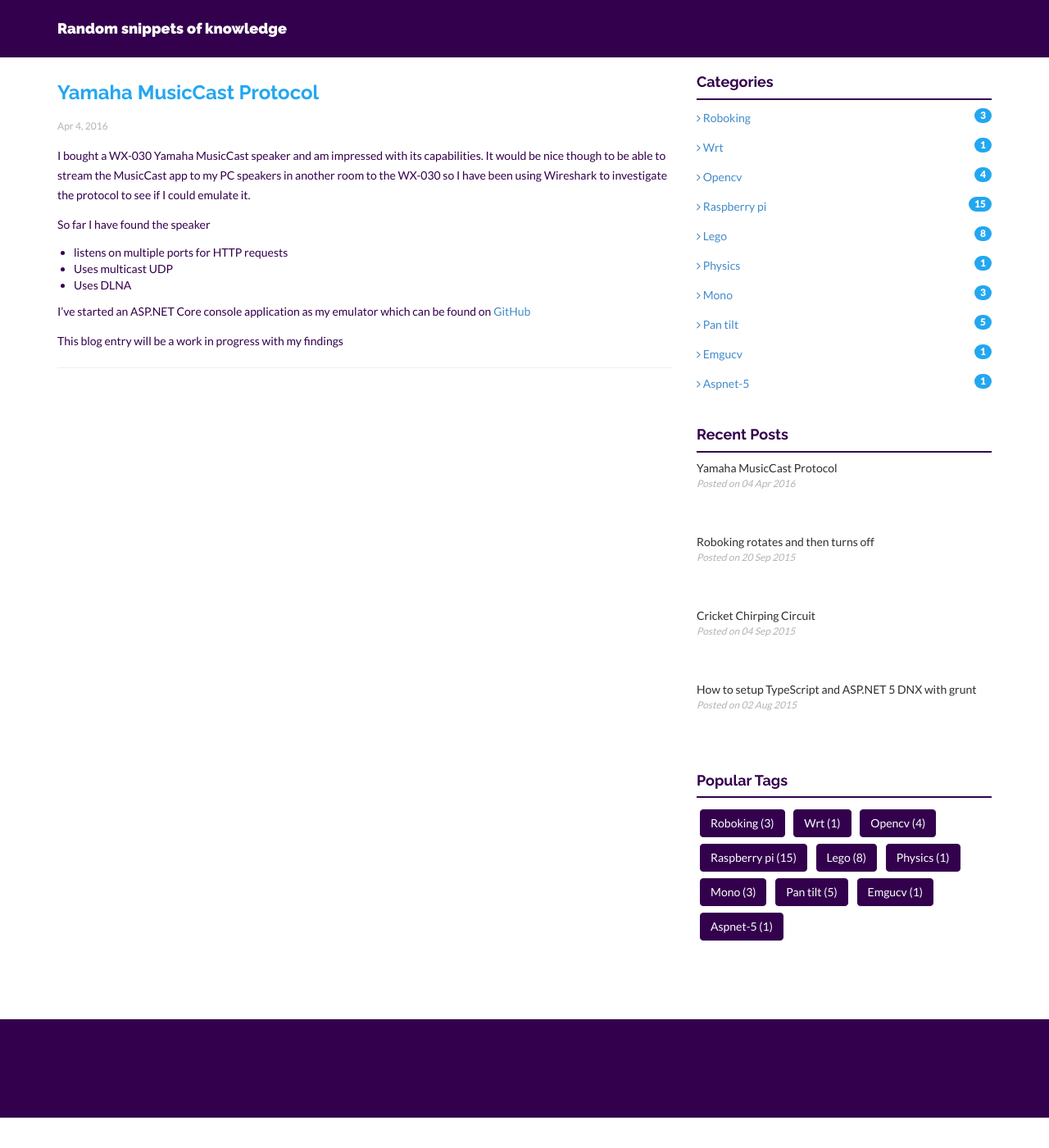
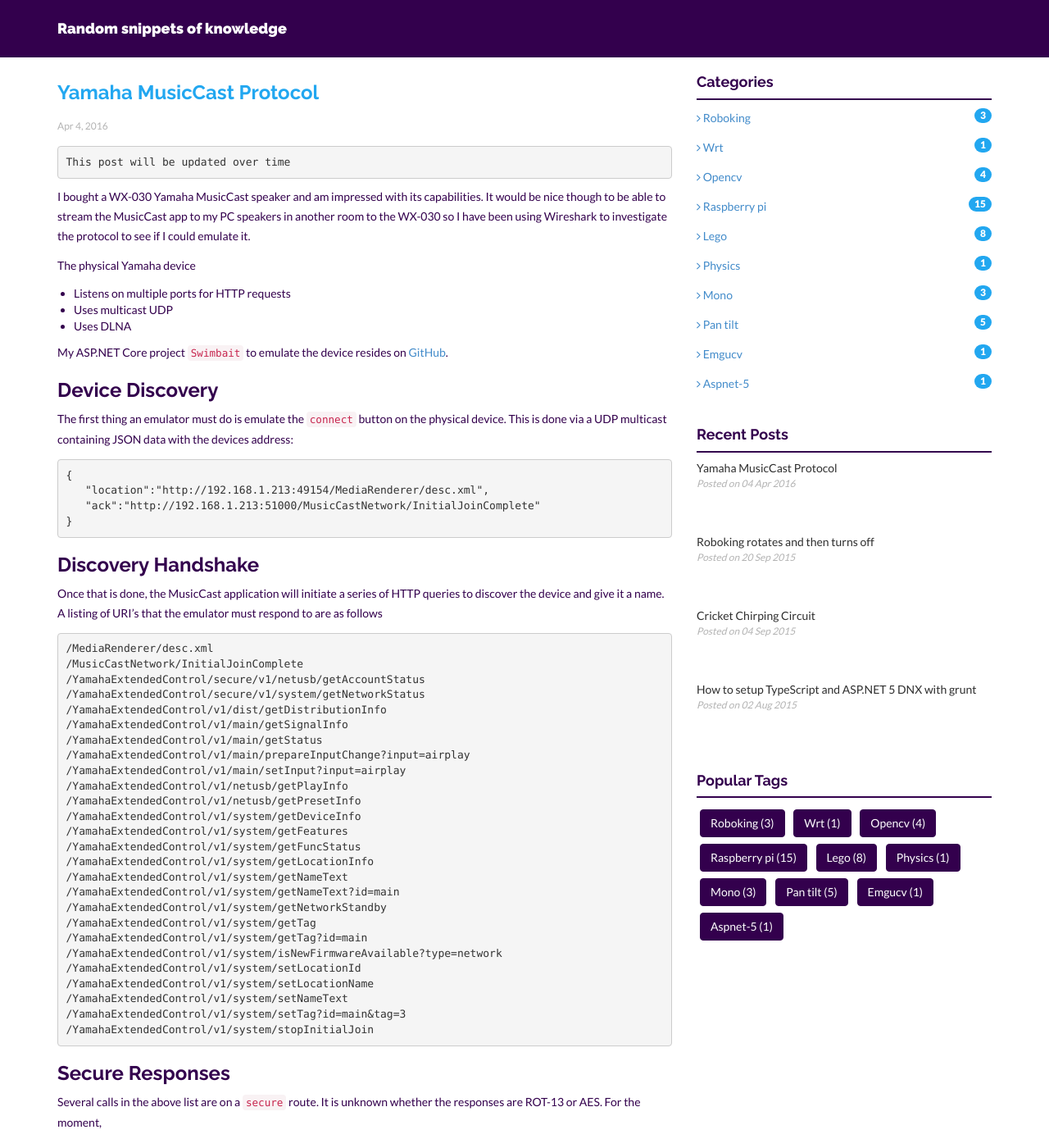
Before and after one commit to neutmute/neutmute.github.io, a Jekyll site: the page built from _posts/blog/2016-04-04-Yamaha-Musiccast-Protocol.md, in a window 1280 px wide and 1400 px high. Shown: the whole window at 82% size. Built offline with Jekyll 4.4.1, drawn with Linux system fonts in a browser that asks for light colours; nearby versions of some CDN libraries; comment, search, counter and statistics services are not loaded.

Commit message:
more findings

```diff
--- a/_posts/blog/2016-04-04-Yamaha-Musiccast-Protocol.md
+++ b/_posts/blog/2016-04-04-Yamaha-Musiccast-Protocol.md
@@ -8,18 +8,63 @@
 - yamaha
 excerpt: Attempts to reverse engineer the Yamaha MusicCast protocol
 ---
+
+    This post will be updated over time
+
 I bought a WX-030 Yamaha MusicCast speaker and am impressed with its capabilities. It would be nice though to be able to stream the MusicCast app to my PC speakers
 in another room to the WX-030 so I have been using Wireshark to investigate the protocol to see if I could emulate it.
 
-So far I have found the speaker
 
-
-- listens on multiple ports for HTTP requests
+The physical Yamaha device
+- Listens on multiple ports for HTTP requests
 - Uses multicast UDP
 - Uses DLNA
 
-I've started an ASP.NET Core console application as my emulator which can be found on [GitHub](https://github.com/neutmute/swimbait)
+My ASP.NET Core project `Swimbait` to emulate the device resides on [GitHub](https://github.com/neutmute/swimbait).
 
-This blog entry will be a work in progress with my findings
+### Device Discovery
+The first thing an emulator must do is emulate the `connect` button on the physical device.
+This is done via a UDP multicast containing JSON data with the devices address:
+
+    {
+       "location":"http://192.168.1.213:49154/MediaRenderer/desc.xml",
+       "ack":"http://192.168.1.213:51000/MusicCastNetwork/InitialJoinComplete"
+    }
+
+
+### Discovery Handshake
+Once that is done, the MusicCast application will initiate a series of HTTP queries to discover the device and give it a name. A listing of URI's that the emulator must respond to are as follows
+
+	/MediaRenderer/desc.xml
+    /MusicCastNetwork/InitialJoinComplete
+    /YamahaExtendedControl/secure/v1/netusb/getAccountStatus
+    /YamahaExtendedControl/secure/v1/system/getNetworkStatus
+    /YamahaExtendedControl/v1/dist/getDistributionInfo
+    /YamahaExtendedControl/v1/main/getSignalInfo
+    /YamahaExtendedControl/v1/main/getStatus
+    /YamahaExtendedControl/v1/main/prepareInputChange?input=airplay
+    /YamahaExtendedControl/v1/main/setInput?input=airplay
+    /YamahaExtendedControl/v1/netusb/getPlayInfo
+    /YamahaExtendedControl/v1/netusb/getPresetInfo
+    /YamahaExtendedControl/v1/system/getDeviceInfo
+    /YamahaExtendedControl/v1/system/getFeatures
+    /YamahaExtendedControl/v1/system/getFuncStatus
+    /YamahaExtendedControl/v1/system/getLocationInfo
+    /YamahaExtendedControl/v1/system/getNameText
+    /YamahaExtendedControl/v1/system/getNameText?id=main
+    /YamahaExtendedControl/v1/system/getNetworkStandby
+    /YamahaExtendedControl/v1/system/getTag
+    /YamahaExtendedControl/v1/system/getTag?id=main
+    /YamahaExtendedControl/v1/system/isNewFirmwareAvailable?type=network
+    /YamahaExtendedControl/v1/system/setLocationId
+    /YamahaExtendedControl/v1/system/setLocationName
+    /YamahaExtendedControl/v1/system/setNameText
+    /YamahaExtendedControl/v1/system/setTag?id=main&tag=3
+    /YamahaExtendedControl/v1/system/stopInitialJoin
+
+### Secure Responses
+Several calls in the above list are on a `secure` route. It is unknown whether the responses are ROT-13 or AES.
+For the moment,
+
 
 ---
```
